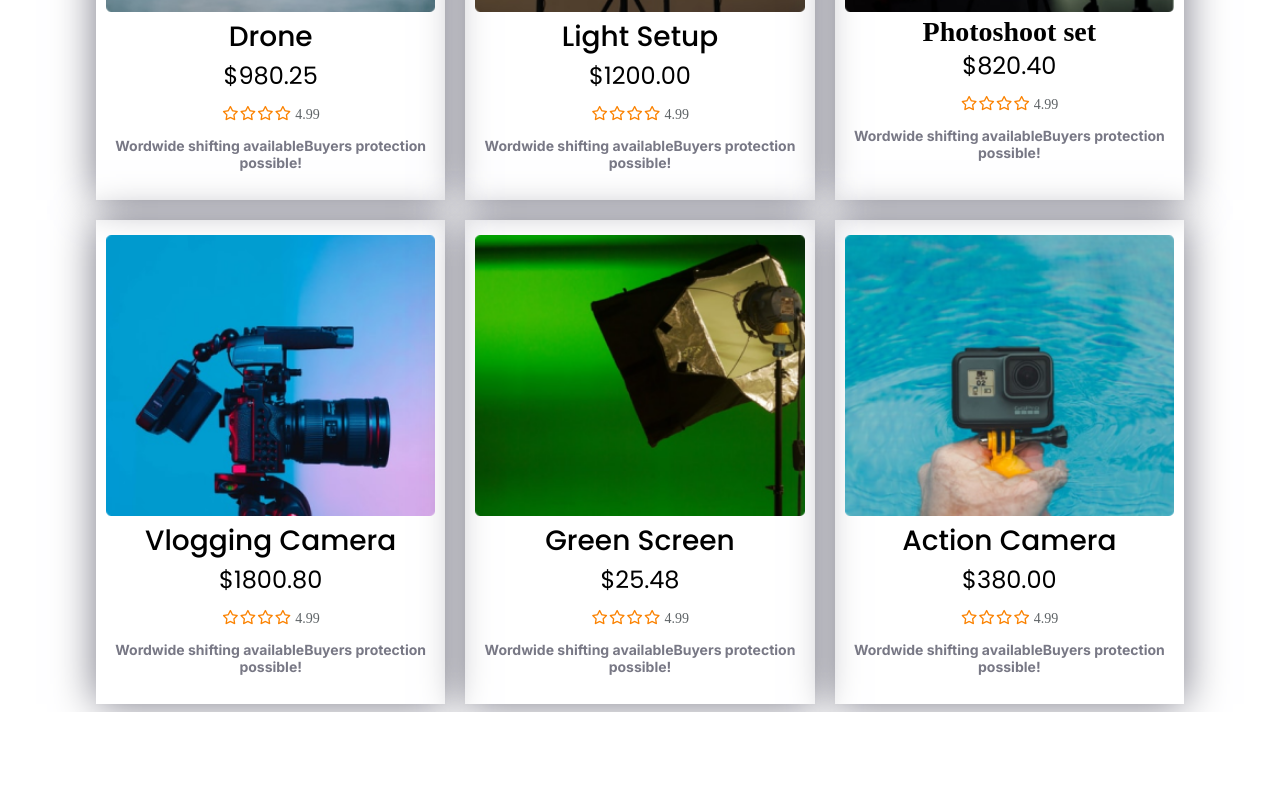
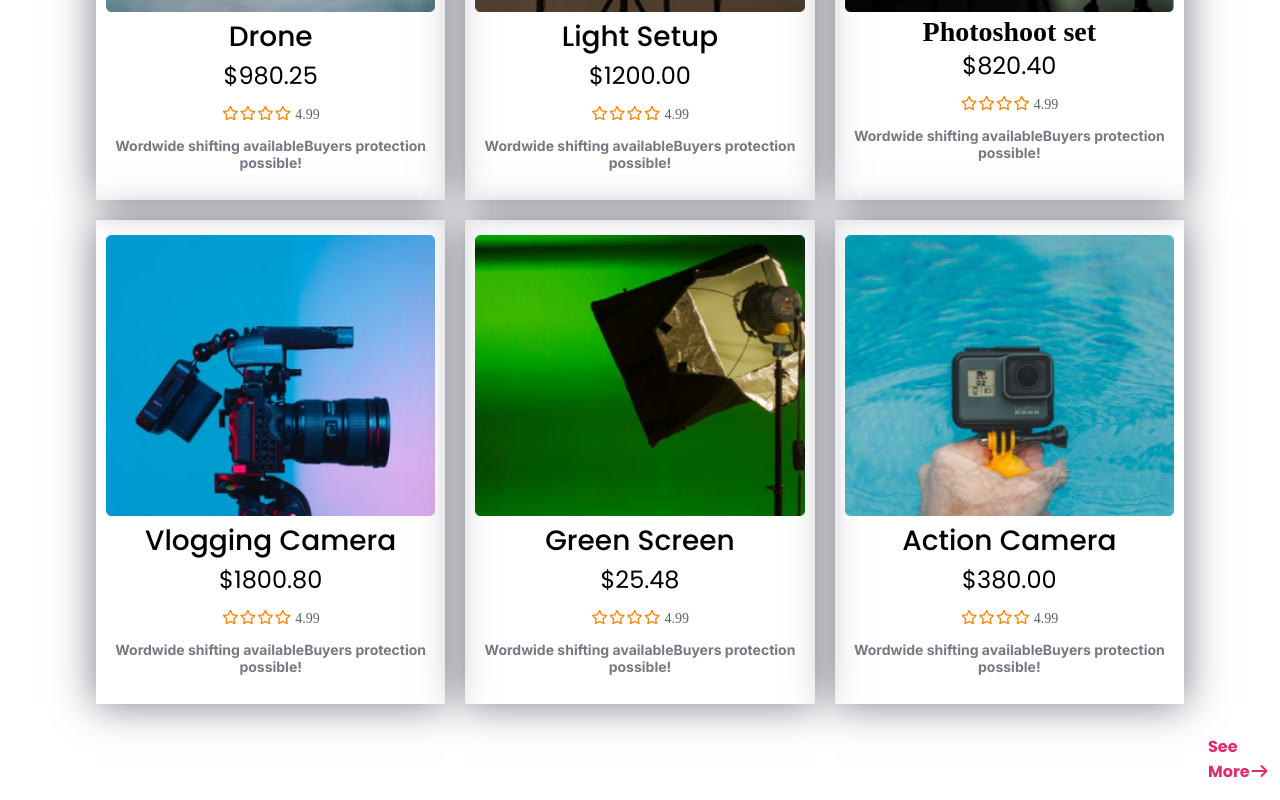
Before and after one commit to Forhad74/influencer-gear, a plain HTML site: page index.html in a window 1280 px wide. Shown: the part 1919-2719 px from the top of the page. Before the commit the page ends 2631 px from the top, so only its background shows below. Drawn offline with Linux system fonts and the light colour scheme.

```diff
--- a/css/style.css
+++ b/css/style.css
@@ -164,3 +164,12 @@ main>section{
      font-family: "Inter", sans-serif;
      font-weight: 700;
 }
+.mare-arrow{
+    margin-top: 30px;
+    align-items: center;
+    margin-left: 1200px;
+    font-size: 16px;
+    color: #E02C6D;
+    cursor: pointer;
+
+}
--- a/index.html
+++ b/index.html
@@ -146,6 +146,7 @@
                     </div>
                 </div>
             </div>
+            <p class="mare-arrow poppins-bold">See More<i class="fa-solid fa-arrow-right"></i></p>
         </section>
     </main>
     <footer></footer>
```
